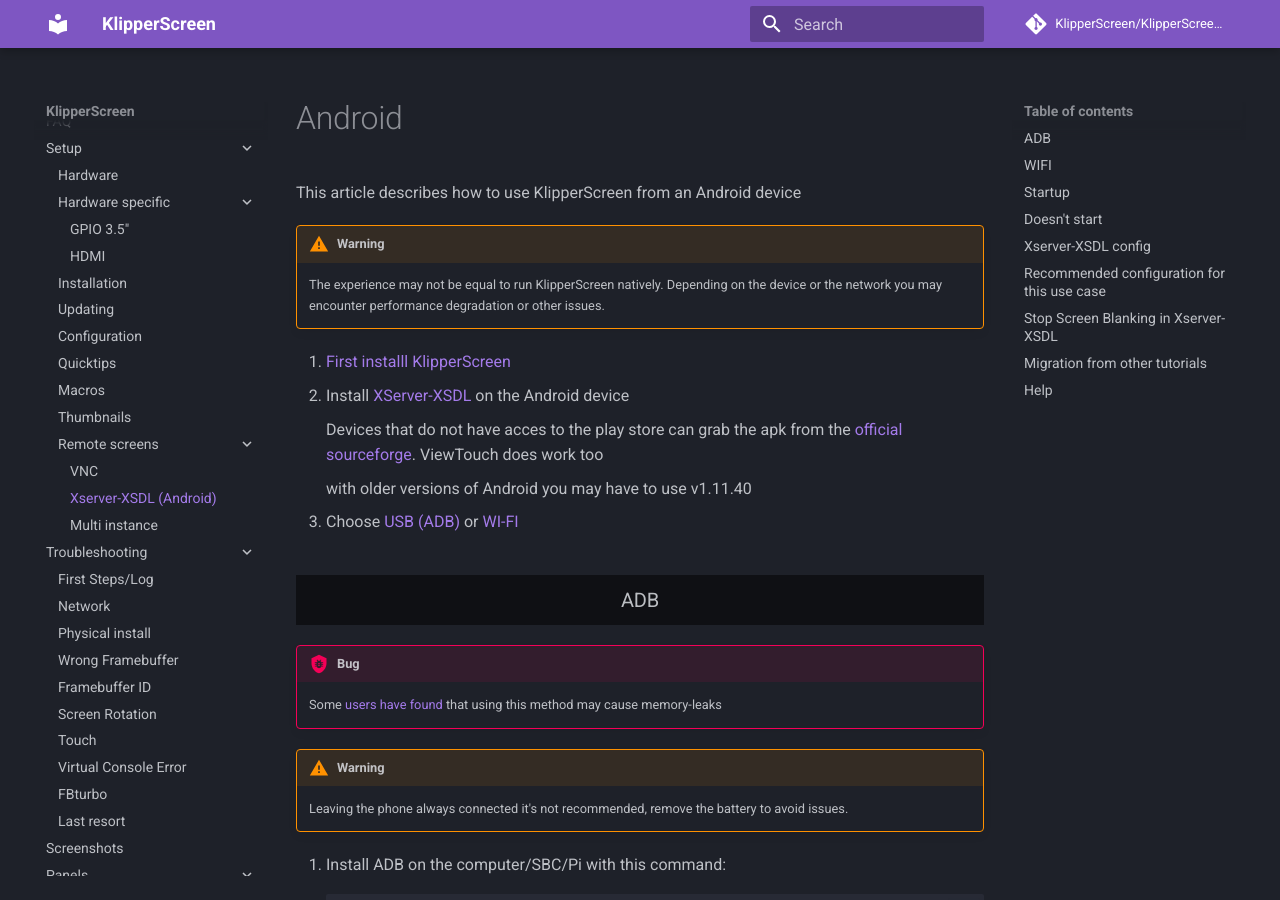
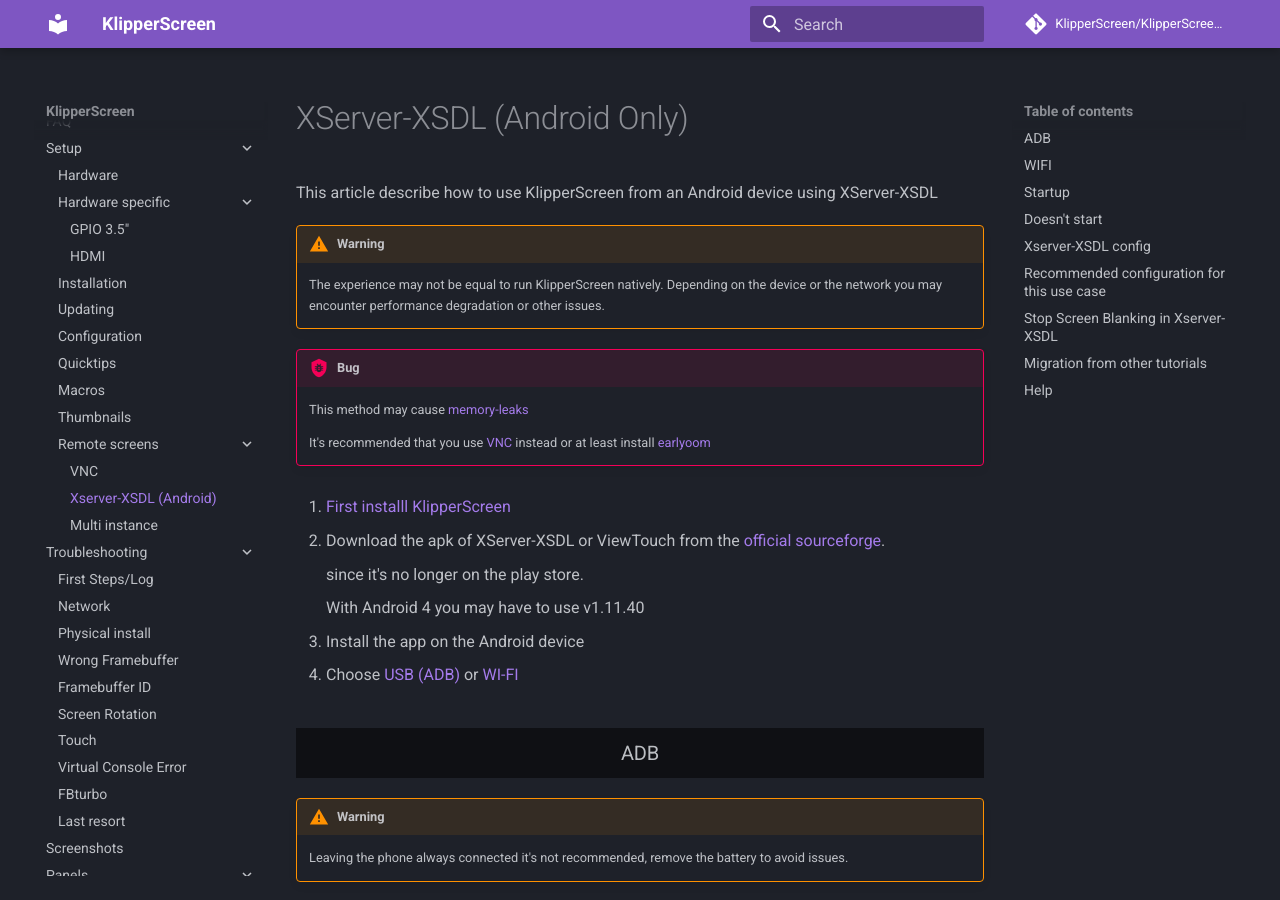
Before and after one commit to Guilouz/KlipperScreen-Flsun-S1, an MkDocs documentation site: the page built from docs/Android.md, in a window 1280 px wide and 900 px high. Built offline with MkDocs 1.6.1 and Material for MkDocs 9.7.7, drawn with Linux system fonts in a browser that asks for light colours; comment, search, counter and statistics services are not loaded.

Commit message:
chore(docs): update remote methods

```diff
--- a/docs/Android.md
+++ b/docs/Android.md
@@ -1,25 +1,30 @@
-# Android
+# XServer-XSDL (Android Only)
 
-This article describes how to use KlipperScreen from an Android device
+This article describe how to use KlipperScreen from an Android device using XServer-XSDL
 
 !!! warning
     The experience may not be equal to run KlipperScreen natively.
     Depending on the device or the network you may encounter performance degradation or other issues.
 
+!!! bug
+    This method may cause [memory-leaks](https://github.com/KlipperScreen/KlipperScreen/issues/862)
+
+    It's recommended that you use [VNC](VNC.md) instead or at least install [earlyoom](https://packages.debian.org/en/stable/earlyoom)
+
+
 1. [First installl KlipperScreen](Installation.md)
-2. Install [XServer-XSDL](https://play.google.com/store/apps/details?id=x.org.server) on the Android device
 
-    Devices that do not have acces to the play store can grab the apk from the [official sourceforge](
-    https://sourceforge.net/projects/libsdl-android/files/apk/XServer-XSDL/). ViewTouch does work too
+2. Download the apk of XServer-XSDL or ViewTouch from the [official sourceforge](https://sourceforge.net/projects/libsdl-android/files/apk/XServer-XSDL/).
 
-    with older versions of Android you may have to use v1.11.40
+    since it's no longer on the play store.
 
-3. Choose [USB (ADB)](#adb) or [WI-FI](#wifi)
+    With Android 4 you may have to use v1.11.40
+
+3. Install the app on the Android device
+
+4. Choose [USB (ADB)](#adb) or [WI-FI](#wifi)
 
 ### ADB
-
-!!! bug
-    Some [users have found](https://github.com/KlipperScreen/KlipperScreen/issues/862) that using this method may cause memory-leaks
 
 !!! warning
     Leaving the phone always connected it's not recommended, remove the battery to avoid issues.
```
Also changed, not shown: docs/VNC.md (+28 -19 lines).
